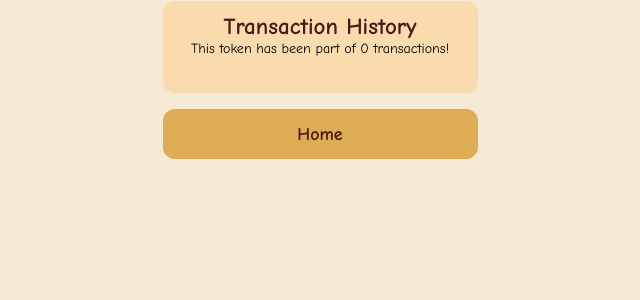
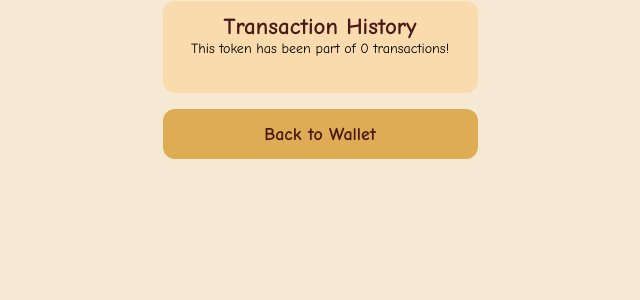
Before and after one commit to josephsamela/lutebearcoin, a Flask app: template templates/token.html in a window 1280 px wide. Shown: the part 439-739 px from the top of the page, without its empty margins (320-960 px from the left). Run offline with Flask 3, Linux system fonts and the light colour scheme; the template is opened without the code that fills it, so the values that code supplies are empty; parts of the project's set-up code (start-up, migrations or seed data) failed here and were passed over.

Commit message:
fix nav link

```diff
--- a/templates/token.html
+++ b/templates/token.html
@@ -45,11 +45,10 @@
         </div>
     </section>
 
-    </section>
     <section>
         <div class="grid-container">
-            <a href="/" class="grid-item">
-                <button>Home</button>
+            <a href="/wallet" class="grid-item">
+                <button>Back to Wallet</button>
             </a>
         </div>
     </section>
```
